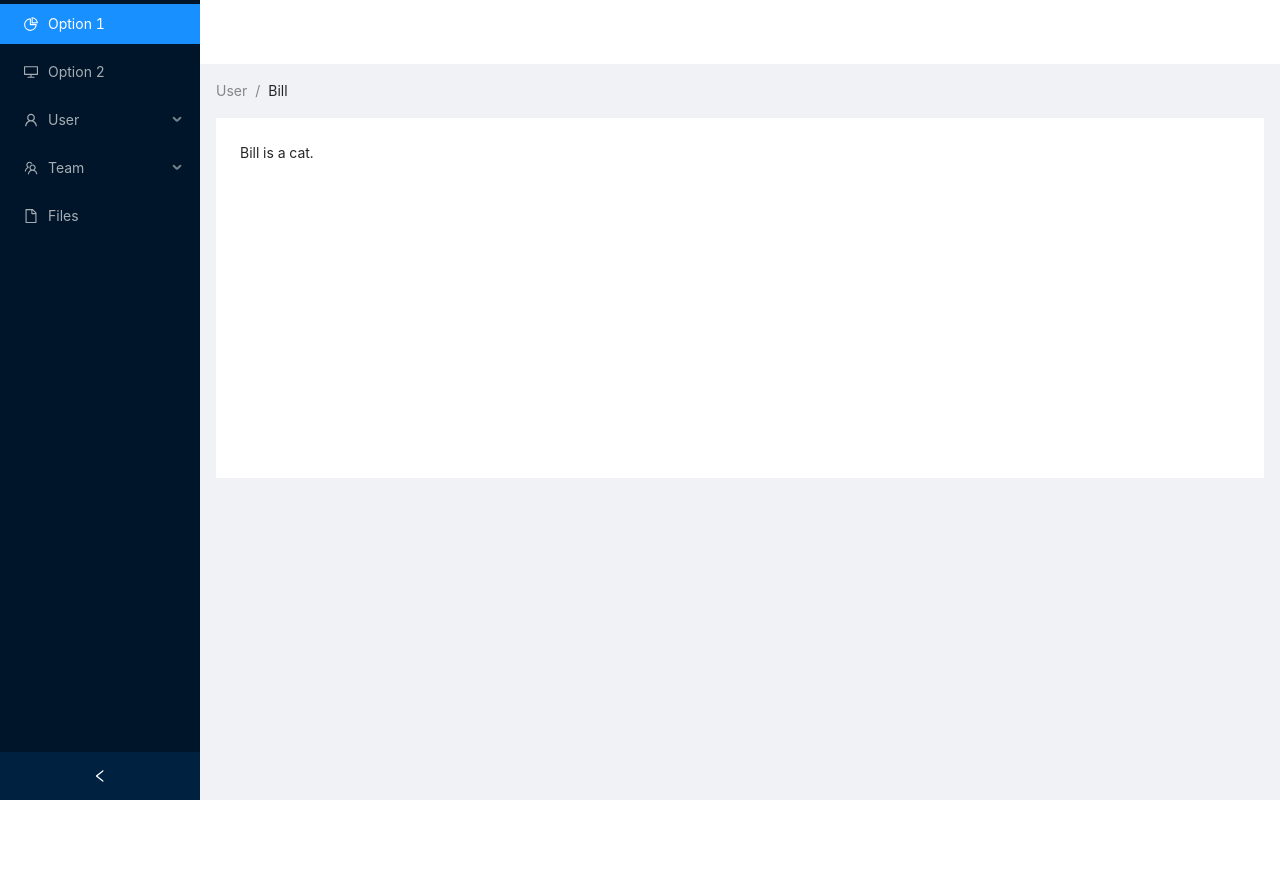
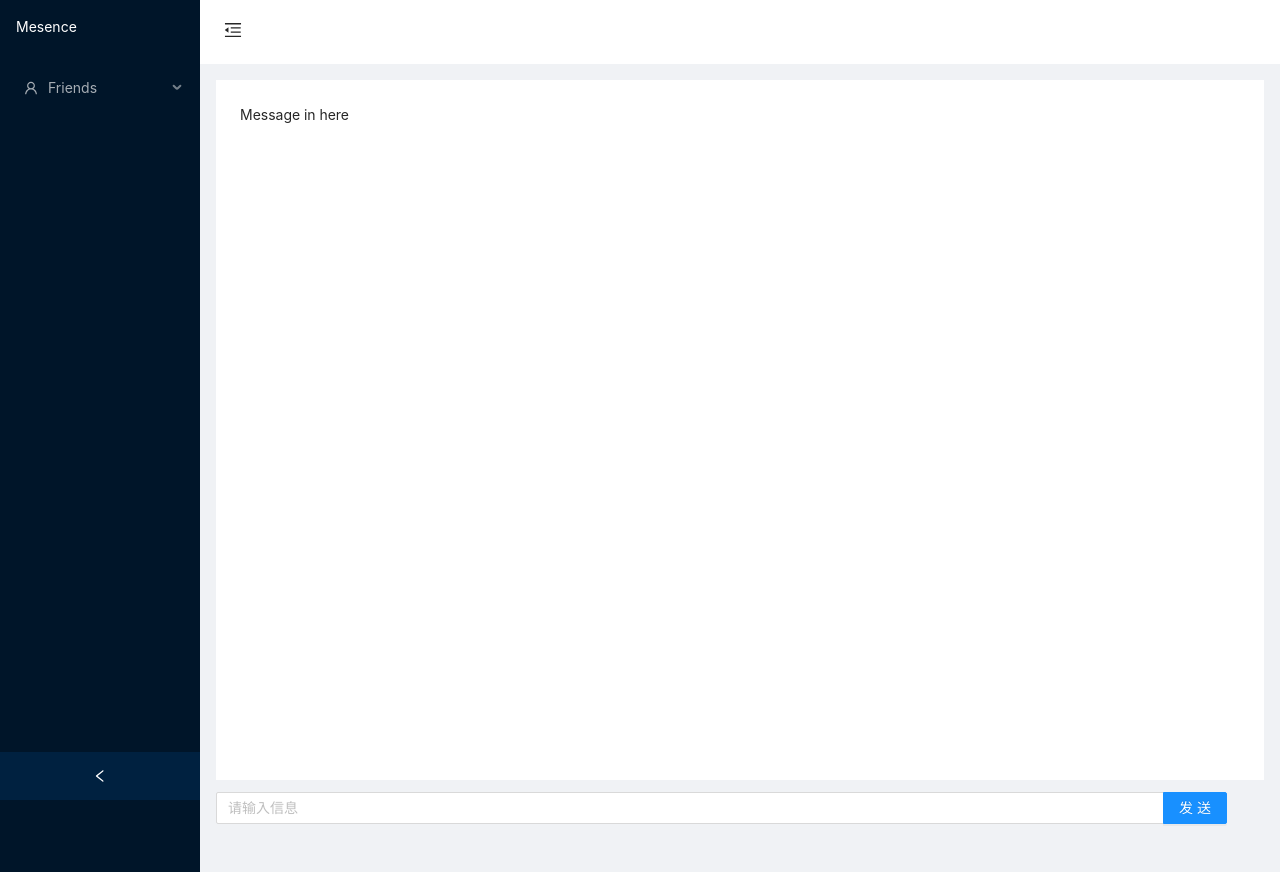
Before and after one commit to Louis296/mesence-frontend, a React (Create React App) app: page /main in a window 1280 px wide. Before the commit the page ends 800 px from the top, so only its background shows below. Built offline with nearby package versions, Linux system fonts and the light colour scheme.

Commit message:
added: 一个简陋的主页

```diff
--- a/src/Message.jsx
+++ b/src/Message.jsx
@@ -1,12 +1,12 @@
 import "./css/message.css"
 import {
     DesktopOutlined,
-    FileOutlined,
+    FileOutlined, MenuFoldOutlined, MenuUnfoldOutlined,
     PieChartOutlined,
     TeamOutlined,
     UserOutlined,
 } from '@ant-design/icons';
-import { Breadcrumb, Layout, Menu } from 'antd';
+import {Breadcrumb, Button, Input, Layout, Menu, Space, Typography} from 'antd';
 import React, { useState } from 'react';
 const { Header, Content, Footer, Sider } = Layout;
 
@@ -20,15 +20,11 @@ function getItem(label, key, icon, children) {
 }
 
 const items = [
-    getItem('Option 1', '1', <PieChartOutlined />),
-    getItem('Option 2', '2', <DesktopOutlined />),
-    getItem('User', 'sub1', <UserOutlined />, [
+    getItem('Friends', 'sub1', <UserOutlined />, [
         getItem('Tom', '3'),
         getItem('Bill', '4'),
         getItem('Alex', '5'),
     ]),
-    getItem('Team', 'sub2', <TeamOutlined />, [getItem('Team 1', '6'), getItem('Team 2', '8')]),
-    getItem('Files', '9', <FileOutlined />),
 ];
 
 function Message(){
@@ -40,7 +36,7 @@ function Message(){
             }}
         >
             <Sider collapsible collapsed={collapsed} onCollapse={(value) => setCollapsed(value)}>
-                <div className="logo" />
+                <div className="logo">Mesence</div>
                 <Menu theme="dark" defaultSelectedKeys={['1']} mode="inline" items={items} />
             </Sider>
             <Layout className="site-layout">
@@ -48,30 +44,33 @@ function Message(){
                     className="site-layout-background"
                     style={{
                         padding: 0,
-                    }}
-                />
+                    }}>
+                    {React.createElement(collapsed ? MenuUnfoldOutlined : MenuFoldOutlined, {
+                        className: 'trigger',
+                        onClick: () => setCollapsed(!collapsed),
+                    })}
+                </Header>
                 <Content
                     style={{
                         margin: '0 16px',
                     }}
                 >
-                    <Breadcrumb
-                        style={{
-                            margin: '16px 0',
-                        }}
-                    >
-                        <Breadcrumb.Item>User</Breadcrumb.Item>
-                        <Breadcrumb.Item>Bill</Breadcrumb.Item>
-                    </Breadcrumb>
+                    <div style={{margin: '16px 0',}}/>
                     <div
                         className="site-layout-background"
                         style={{
                             padding: 24,
-                            minHeight: 360,
+                            minHeight: 700,
                         }}
                     >
-                        Bill is a cat.
+                        Message in here
                     </div>
+                    <div style={{margin: '12px 0'}}/>
+                    <Input.Group compact>
+                        <Input style={{ width: 'calc(100% - 100px)' }}
+                               placeholder="请输入信息" />
+                        <Button type="primary">发送</Button>
+                    </Input.Group>
                 </Content>
                 <Footer
                     style={{
--- a/src/css/message.css
+++ b/src/css/message.css
@@ -1,9 +1,22 @@
-#components-layout-demo-side .logo {
+.logo {
     height: 32px;
     margin: 16px;
-    background: rgba(255, 255, 255, 0.3);
+    /*background: rgba(255, 255, 255, 0.3);*/
+    color: white;
 }
 
 .site-layout .site-layout-background {
     background: #fff;
 }
+
+.trigger {
+    padding: 0 24px;
+    font-size: 18px;
+    line-height: 64px;
+    cursor: pointer;
+    transition: color 0.3s;
+}
+
+.trigger:hover {
+    color: #1890ff;
+}
```
Also changed, not shown: 1 other file (tests, documents, lock files or other folders).
